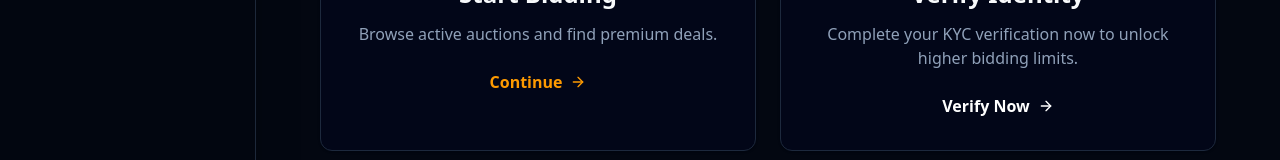
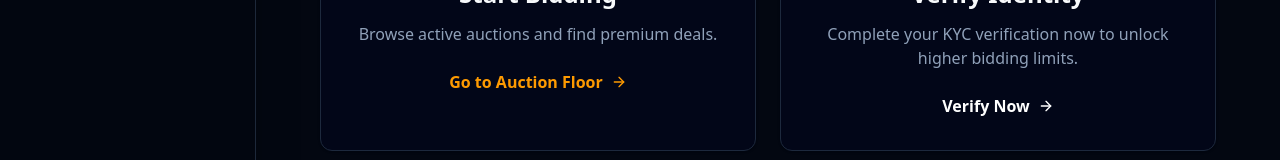
Before and after one commit to No1zee/Real-Time-Capital, a Next.js app in the folder pawn-system/: page /portal/welcome in a window 1280 px wide. Shown: the part 446-606 px from the top of the page. Built offline with nearby package versions, Linux system fonts and the light colour scheme; no server answers; the database is empty.

Commit message:
Update welcome screen logic

```diff
--- a/pawn-system/src/app/portal/welcome/page.tsx
+++ b/pawn-system/src/app/portal/welcome/page.tsx
@@ -39,10 +39,12 @@ export default async function WelcomePage({ searchParams }: { searchParams: Para
                             </div>
                             <h3 className="font-bold text-2xl mb-3">Start Bidding</h3>
                             <p className="text-slate-500 dark:text-slate-400">
-                                {next ? "Return to the auction you were viewing and place your bid." : "Browse active auctions and find premium deals."}
+                                {next && next !== "/portal/auctions"
+                                    ? "Return to the auction you were viewing and place your bid."
+                                    : "Browse active auctions and find premium deals."}
                             </p>
                             <div className="mt-6 inline-flex items-center text-amber-600 dark:text-amber-500 font-bold">
-                                Continue <ArrowRight className="ml-2 w-4 h-4 group-hover:translate-x-1 transition-transform" />
+                                {next && next !== "/portal/auctions" ? "Return to Auction" : "Go to Auction Floor"} <ArrowRight className="ml-2 w-4 h-4 group-hover:translate-x-1 transition-transform" />
                             </div>
                         </div>
                     </div>
```
